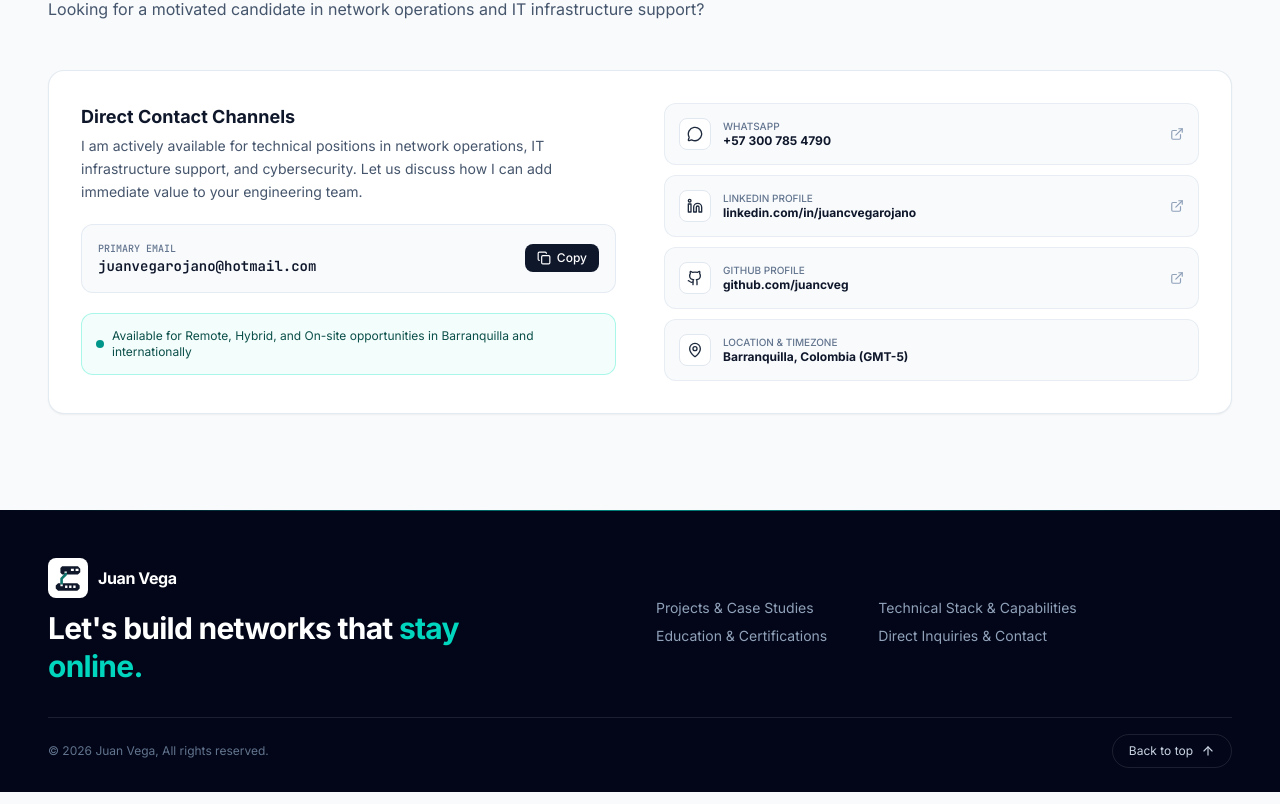
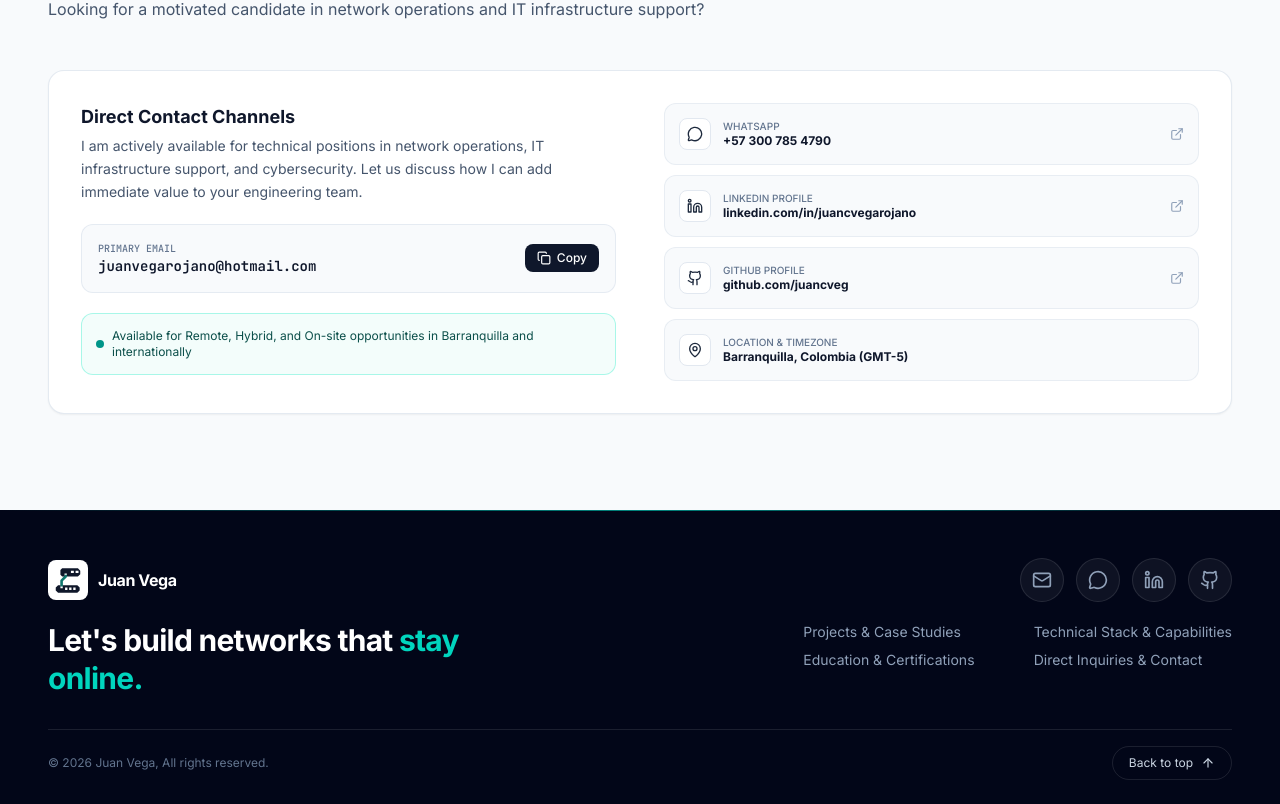
Before and after one commit to juancveg/juan-vega-portfolio, a React (Vite) app: page / in a window 1280 px wide. Shown: the part 4572-5376 px from the top of the page. Built offline with nearby package versions, Linux system fonts and the light colour scheme.

Commit message:
Enhance Footer component with contact links and improved layout

```diff
--- a/src/components/layout/Footer.tsx
+++ b/src/components/layout/Footer.tsx
@@ -1,6 +1,8 @@
 import React from 'react';
-import { ArrowUp } from 'lucide-react';
+import { ArrowUp, Mail, MessageCircle } from 'lucide-react';
 import { BrandMark } from '@/components/common/BrandMark';
+import { GithubIcon, LinkedinIcon } from '@/components/common/Icons';
+import { contactData } from '@/data/contactData';
 
 const CURRENT_YEAR = new Date().getFullYear();
 
@@ -11,6 +13,10 @@ const navLinks = [
   { label: 'Direct Inquiries & Contact', href: '#contact' },
 ];
 
+const contactLinks = contactData.channels.filter(
+  (channel) => channel.type === 'email' || channel.type === 'whatsapp' || channel.type === 'linkedin' || channel.type === 'github',
+);
+
 export const Footer: React.FC = () => {
   const scrollToTop = () => window.scrollTo({ top: 0, behavior: 'smooth' });
 
@@ -20,24 +26,20 @@ export const Footer: React.FC = () => {
       <div className="absolute inset-x-0 top-0 h-px bg-linear-to-r from-transparent via-teal-400/60 to-transparent" />
 
       <div className="w-full max-w-360 mx-auto px-4 sm:px-6 lg:px-10 xl:px-12 pt-10 sm:pt-12 pb-6">
-        <div className="grid grid-cols-1 lg:grid-cols-12 gap-8 pb-8">
-          <div className="lg:col-span-6 space-y-4">
-            <div className="space-y-3">
-              <a href="#" className="inline-flex items-center gap-2.5 group" aria-label="Back to top">
+        <div className="grid grid-cols-1 gap-y-6 pb-8 lg:grid-cols-2 lg:gap-x-20 lg:gap-y-5">
+          <a href="#" className="inline-flex items-center gap-2.5 group lg:col-start-1 lg:row-start-1" aria-label="Back to top">
             <span className="w-10 h-10 rounded-lg bg-white text-slate-900 flex items-center justify-center group-hover:bg-teal-50 transition-colors">
               <BrandMark background="light" className="w-7 h-7" />
             </span>
             <span className="text-white font-bold tracking-tight">Juan Vega</span>
           </a>
 
-              <h2 className="text-2xl sm:text-3xl font-bold tracking-tight text-white leading-tight max-w-md">
+          <h2 className="text-2xl sm:text-3xl font-bold tracking-tight text-white leading-tight max-w-md lg:col-start-1 lg:row-start-2">
             Let&apos;s build networks that <span className="text-teal-400">stay online.</span>
           </h2>
-            </div>
-          </div>
 
-          <nav className="lg:col-span-6 flex items-center" aria-label="Footer">
-            <ul className="grid grid-cols-1 sm:grid-cols-2 gap-x-6 gap-y-2 text-sm">
+          <nav className="lg:col-start-2 lg:row-start-2 lg:justify-self-end" aria-label="Footer">
+            <ul className="grid grid-cols-1 sm:grid-cols-2 gap-x-8 gap-y-2 text-sm">
               {navLinks.map((link) => (
                 <li key={link.href}>
                   <a
@@ -48,6 +50,36 @@ export const Footer: React.FC = () => {
                   </a>
                 </li>
               ))}
+            </ul>
+          </nav>
+
+          <nav className="lg:col-start-2 lg:row-start-1 lg:justify-self-end" aria-label="Contact links">
+            <ul className="flex items-center gap-3">
+              {contactLinks.map((channel) => {
+                const Icon =
+                  channel.type === 'email'
+                    ? Mail
+                    : channel.type === 'whatsapp'
+                      ? MessageCircle
+                      : channel.type === 'linkedin'
+                        ? LinkedinIcon
+                        : GithubIcon;
+
+                return (
+                  <li key={channel.id}>
+                    <a
+                      href={channel.href}
+                      target={channel.type === 'email' ? undefined : '_blank'}
+                      rel={channel.type === 'email' ? undefined : 'noreferrer'}
+                      aria-label={channel.label}
+                      title={channel.label}
+                      className="flex h-11 w-11 items-center justify-center rounded-full border border-white/10 bg-white/5 text-slate-400 transition-colors hover:border-teal-400/50 hover:bg-teal-400/10 hover:text-teal-300 focus-visible:outline-none focus-visible:ring-2 focus-visible:ring-teal-400"
+                    >
+                      <Icon className="h-5 w-5" />
+                    </a>
+                  </li>
+                );
+              })}
             </ul>
           </nav>
         </div>
```
Lines whose indentation alone changed are shown as unchanged.
